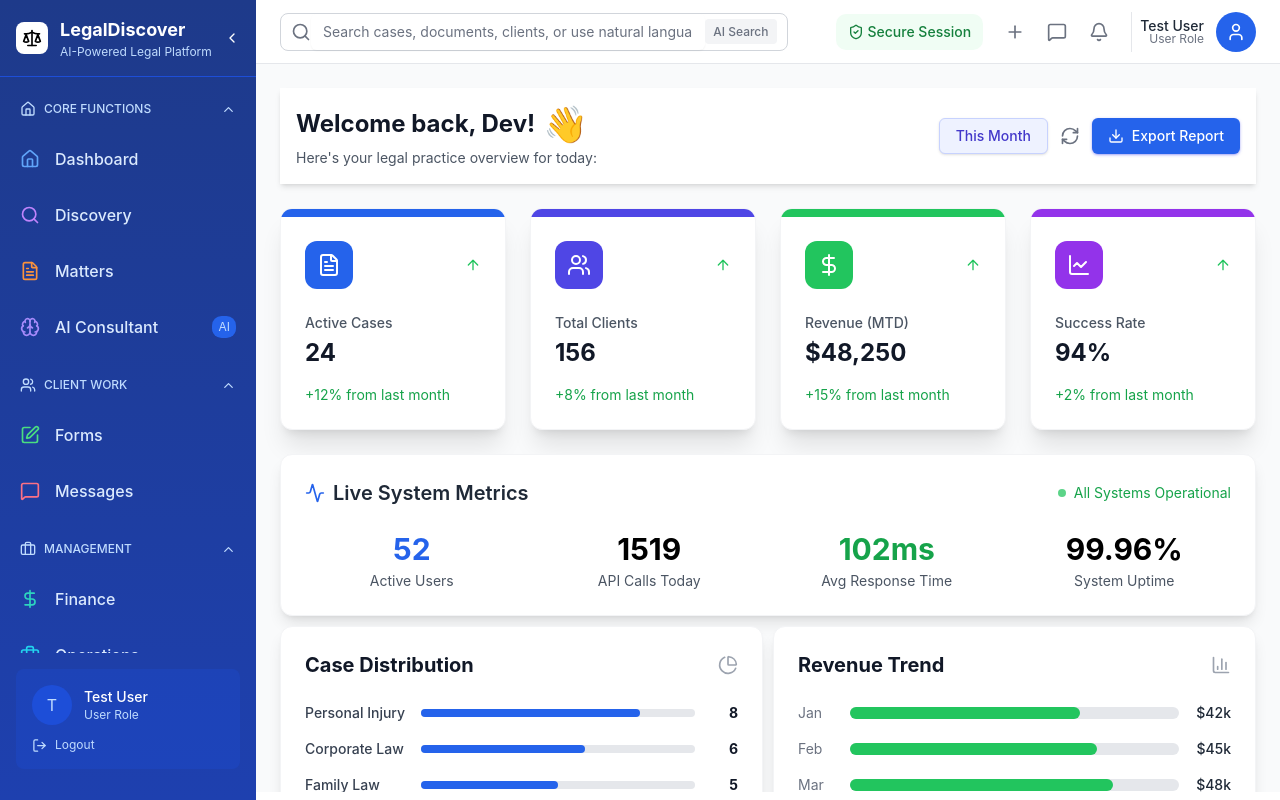
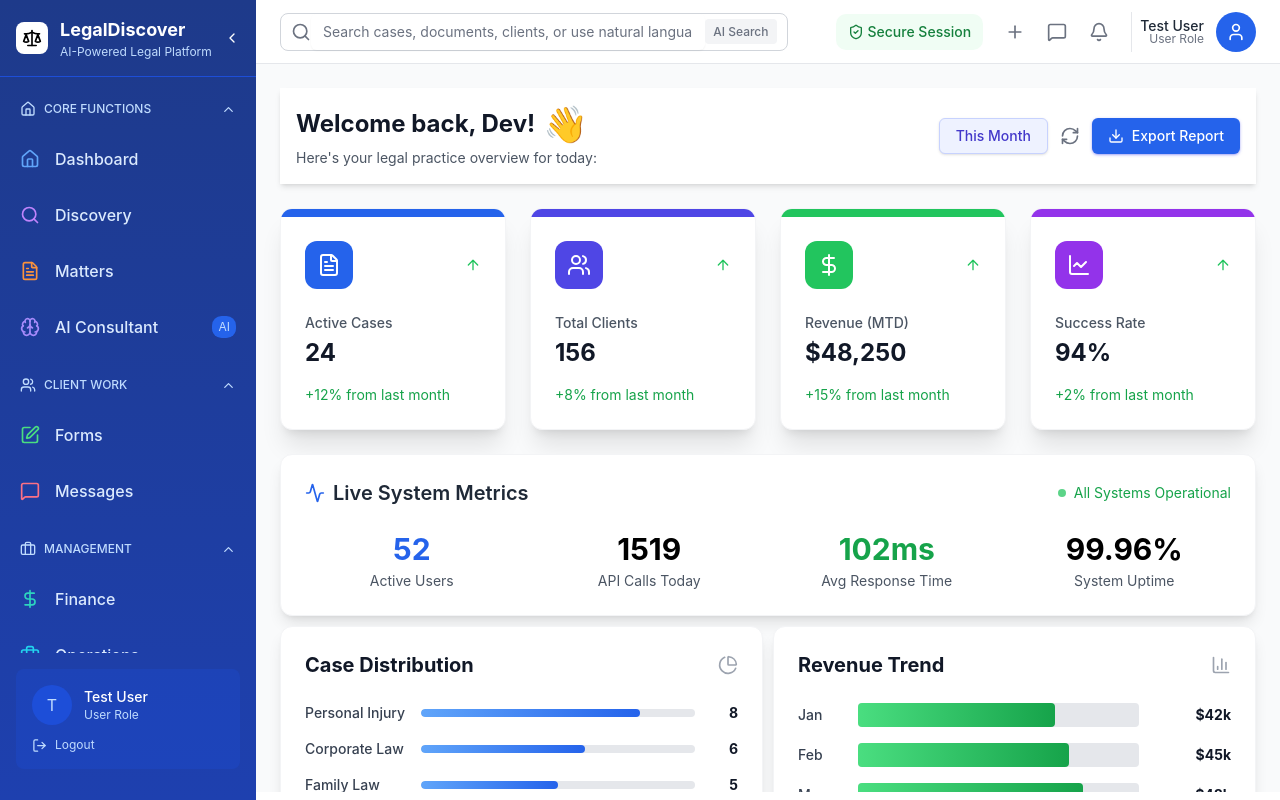
Before and after one commit to Rafayj34/LegalDiscover-NextJS-AWS-CDK, a Next.js app in the folder legaldiscoverapp/: page / in a window 1280 px wide. Built offline with nearby package versions, Linux system fonts and the light colour scheme.

Commit message:
change progress bars

```diff
--- a/legaldiscoverapp/components/liveSystemMetrics/index.tsx
+++ b/legaldiscoverapp/components/liveSystemMetrics/index.tsx
@@ -17,9 +17,9 @@ const ProgressBar: React.FC<CaseDistributionItem> = ({
 }) => (
   <div className="flex items-center">
     <span className="text-sm font-medium text-gray-700 w-32">{label}</span>
-    <div className="w-[70%] bg-gray-200 rounded-full h-2">
+    <div className="h-2 bg-gray-200 rounded-full overflow-hidden w-[70%]">
       <div
-        className="h-2 rounded-full bg-blue-600"
+        className="h-full bg-gradient-to-r from-blue-400 to-blue-600 rounded-full"
         style={{ width: `${percentage}%` }}
       />
     </div>
@@ -33,16 +33,15 @@ const DataBarChartItem: React.FC<RevenueTrendItem> = ({
   percentage,
 }) => (
   <div className="flex items-center space-x-3">
-    <span className="w-10 text-sm text-gray-500">{month}</span>
-
-    <div className="flex-1 bg-gray-200 rounded-full h-3 relative">
+    <span className="text-sm font-medium text-gray-700 w-12">{month}</span>
+    <div className="flex-1 bg-gray-200 rounded h-6 relative">
       <div
-        className="h-3 rounded-full bg-green-500"
+        className="h-full bg-gradient-to-r from-green-400 to-green-600 rounded"
         style={{ width: `${percentage}%` }}
       />
     </div>
 
-    <span className="w-10 text-sm font-medium text-gray-800 text-right">
+    <span className="text-sm font-bold text-gray-900 w-20 text-right">
       {amount}
     </span>
   </div>
```
